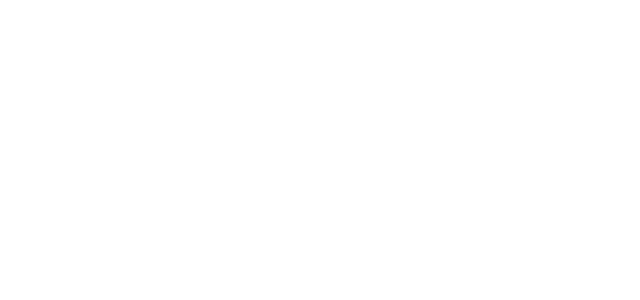
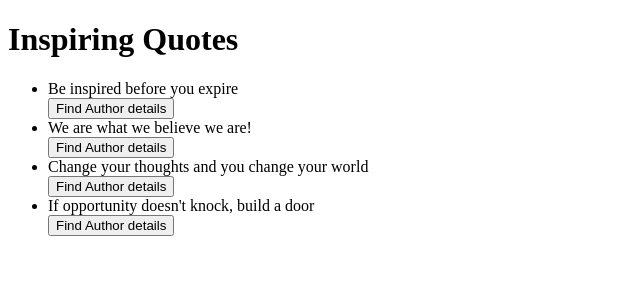
Before and after one commit to virginiah894/Quotes, an Angular app: page / in a window 1280 px wide. Shown: the top 300 px of the page, without its empty margins (0-640 px from the left). Built offline with nearby package versions, Linux system fonts and the light colour scheme.

Commit message:
add toggle effect on the author

```diff
--- a/src/app/quote/quote.component.html
+++ b/src/app/quote/quote.component.html
@@ -1,5 +1,4 @@
 
-<div>
     <h1>Inspiring Quotes</h1>
     <ul>
       <div *ngFor="let quote of quotes;let q=index">
@@ -7,18 +6,6 @@
       {{ quote.name}}
         </li>
         <button (click)="toggleDetails(q)">Find Author details</button>
-  <app-quoteauthor *ngIf="quote.showAuthor" [quote]="quote" (isVoted)='quoteVoted($event,q)'></app-quoteauthor>
-
-    </div>
+  <app-quoteauthor *ngIf="quote.showAuthor" [quote]="quote" (isVoted)='upVote($event,q)'></app-quoteauthor>
   </div>
-
-
-  <!-- <h1>My Goals</h1>
-<hr>
-<ul>
-  <div *ngFor='let goal of goals;let i = index'>
-    <li>{{goal.name}}</li>
-    <button (click)='toggleDetails(i)'>Toggle Details</button>
-    <app-goal-detail *ngIf='goal.showDescription' [goal]='goal'></app-goal-detail>
-  </div>
-</ul> -->
+  </ul>
--- a/src/app/quote/quote.component.ts
+++ b/src/app/quote/quote.component.ts
@@ -9,19 +9,24 @@ import { Quote } from '../quote';
 })
 export class QuoteComponent implements OnInit {
   quotes:Quote[] =[
-    {id:1,name: "Be inspired before you expire",author:"Pepe Minambo"},
-    {id:2,name :"We are what we believe we are!",author:"Maya Angelou"},
-    {id:3,name:"Change your thoughts and you change your world",author:"Nelson Mandela"},
-    {id:4,name: "If opportunity doesn't knock, build a door",author:"Kakuzi Bunuzi"},
+    new Quote(1,"Be inspired before you expire","Pepe Minambo"),
+    new Quote(2, "We are what we believe we are!","Maya Angelou"),
+    new Quote (3,"Change your thoughts and you change your world","Nelson Mandela"),
+    new Quote(4,"If opportunity doesn't knock, build a door","Kakuzi Bunuzi"),
     ];
- toggleDetails (index){
-   this.quotes[index].showAuthor=!this.quotes[index].showAuthor;
- }
- quoteVoted( isVoted, index){
-   if (isVoted){
-     this.quotes.splice(index,1);
-   }
- }
+
+
+    toggleDetails(index){
+      this.quotes[index].showAuthor = !this.quotes[index].showAuthor;
+    }
+
+
+  upVote(isVoted,index){
+    if (isVoted){
+      this.quotes.splice(index,1);
+    }
+  }
+
   constructor() { }
 
   ngOnInit() {
--- a/src/app/quoteauthor/quoteauthor.component.ts
+++ b/src/app/quoteauthor/quoteauthor.component.ts
@@ -10,8 +10,10 @@ import { Quote } from "../quote"
 export class QuoteauthorComponent implements OnInit {
 @Input() quote: Quote;
 @Output() isVoted = new EventEmitter<boolean>();
-quoteVoted(voted:boolean){
+
+quoteVote(voted:boolean){
   this.isVoted.emit(voted);
+
 }
   constructor() { }
 
```
